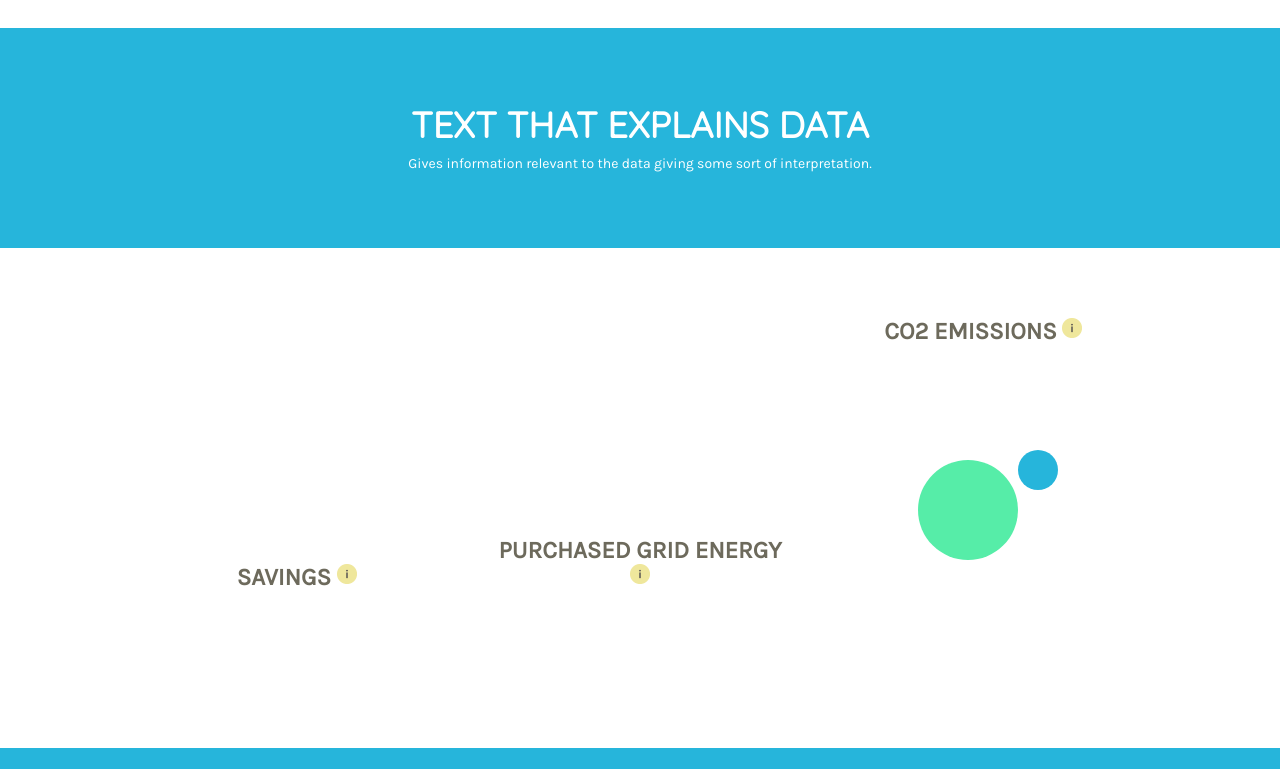
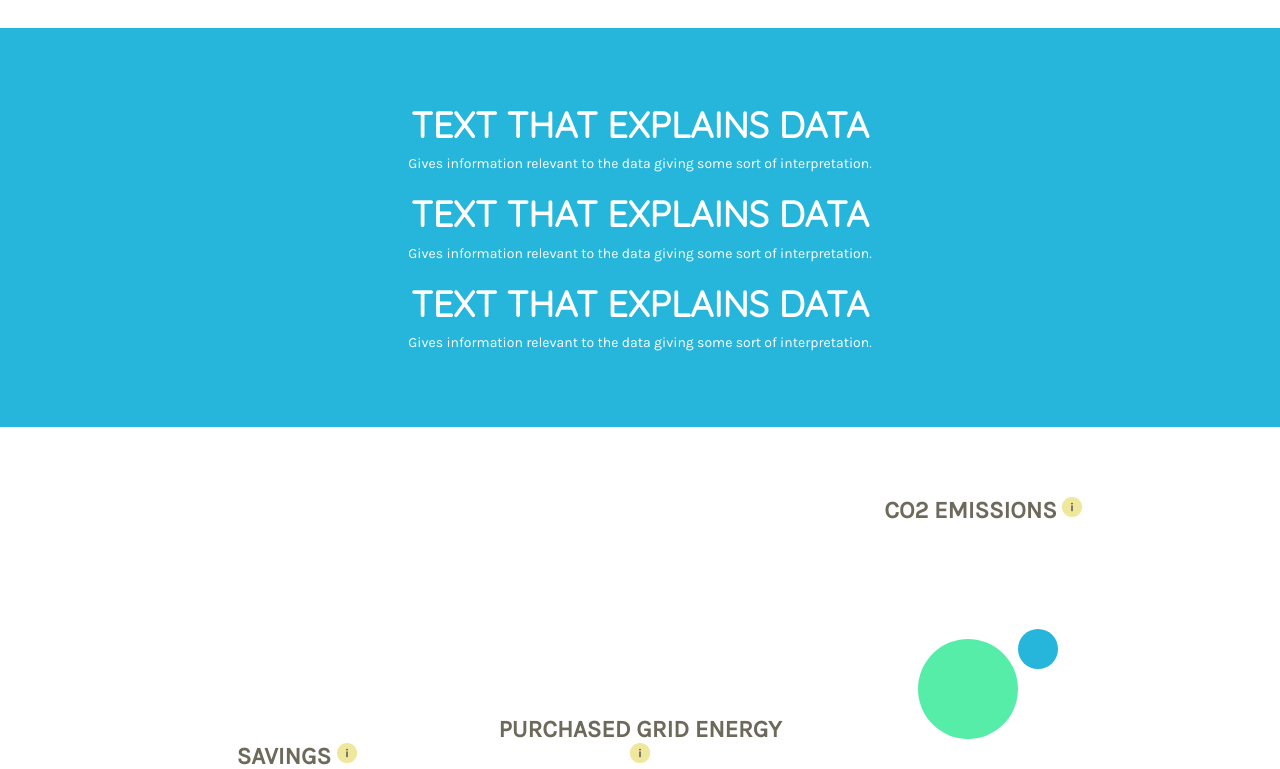
Before and after one commit to katebennu/elwedo-solar, a Django app: template infographics/templates/infographics/index.html in a window 1280 px wide. Shown: the part 653-1422 px from the top of the page. Run offline with Django 3.2, Linux system fonts and the light colour scheme; the template is opened without the code that fills it, so the values that code supplies are empty; some libraries are stand-ins or nearby versions.

Commit message:
explanation as separate template

```diff
--- /dev/null
+++ b/infographics/templates/infographics/explanation.html
@@ -0,0 +1,14 @@
+<div class="blue-ribbon explanation ribbon">
+    <div id="expl1">
+        <h1>TEXT THAT EXPLAINS DATA</h1>
+        <p>Gives information relevant to the data giving some sort of interpretation.</p>
+    </div>
+    <div id="expl2">
+        <h1>TEXT THAT EXPLAINS DATA</h1>
+        <p>Gives information relevant to the data giving some sort of interpretation.</p>
+    </div>
+    <div id="expl3">
+        <h1>TEXT THAT EXPLAINS DATA</h1>
+        <p>Gives information relevant to the data giving some sort of interpretation.</p>
+    </div>
+</div>
--- a/infographics/templates/infographics/index.html
+++ b/infographics/templates/infographics/index.html
@@ -19,11 +19,8 @@
 
 
 {% include 'infographics/graph-timeline.html' %}
+{% include 'infographics/explanation.html' %}
 
-    <div class="blue-ribbon explanation ribbon">
-        <h1>TEXT THAT EXPLAINS DATA</h1>
-        <p>Gives information relevant to the data giving some sort of interpretation.</p>
-    </div>
 
     <div id="small-graphs-div">
         <div id="small-graphs-container" class="container">
```
